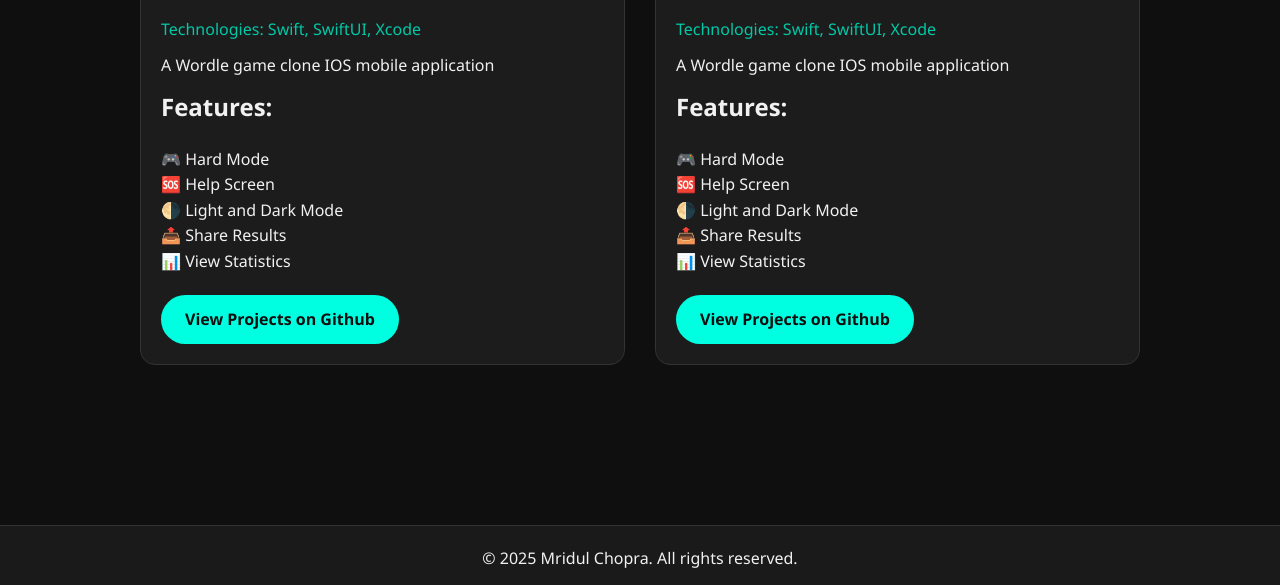
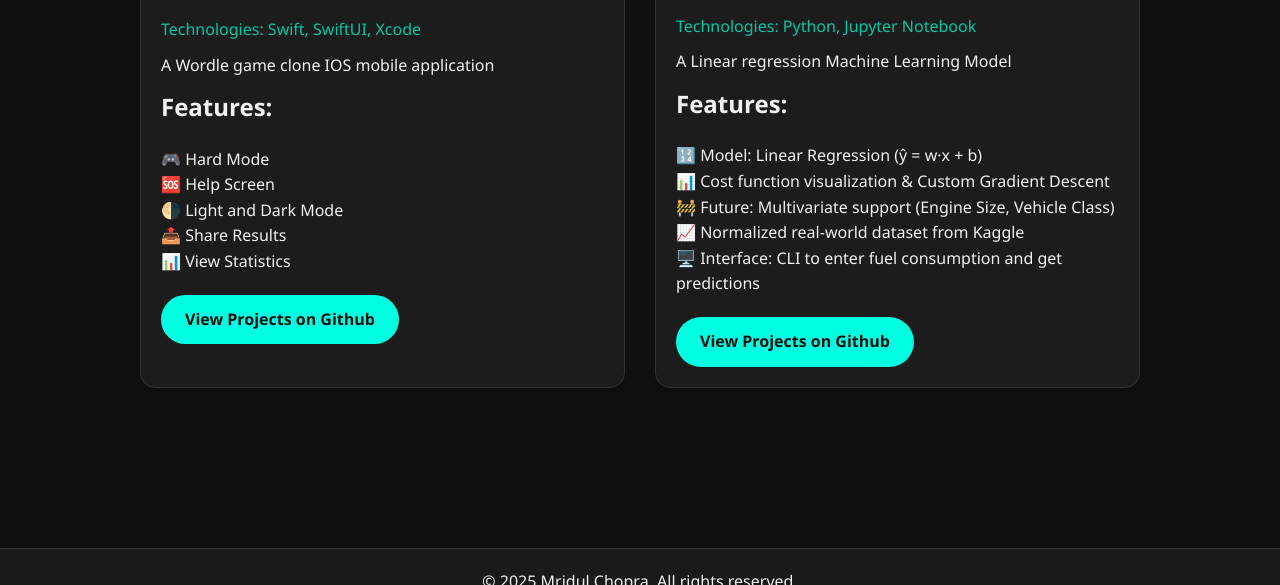
Before and after one commit to Mridul-Learing-Unisa/Folio, a plain HTML site: page index.html in a window 1280 px wide. Shown: the part 2076-2661 px from the top of the page. Drawn offline with Linux system fonts and the light colour scheme.

Commit message:
Updating Projects

```diff
--- a/index.html
+++ b/index.html
@@ -84,17 +84,17 @@
           <a target="_blank" href="https://github.com/Mridul-Learing-Unisa/Wordle-clone" class="btn">View Projects on Github</a>
         </div>
         <div class="project-card">
-          <img src="Resources/wordle-logo.png" alt="">
-          <h1 style=" font-size: 40px;">Wordle clone</h1>
+          <img style="border-radius: 40px; width:140px;" src="Resources/CO2-cover.jpg" alt="">
+          <h1 style=" font-size: 38px;">CO₂ Emission Predictor</h1>
 
-          <p class="tech-stack">Technologies: Swift, SwiftUI, Xcode</p>
-          <p>A Wordle game clone IOS mobile application <H2>Features:</H2></p>
-            <ul>🎮 Hard Mode </ul>
-            <ul> 🆘 Help Screen  </ul>
-            <ul> 🌗 Light and Dark Mode  </ul>
-            <ul> 📤 Share Results  </ul>
-            <ul> 📊 View Statistics</ul>
-          <a target="_blank" href="https://github.com/Mridul-Learing-Unisa/Wordle-clone" class="btn">View Projects on Github</a>
+          <p class="tech-stack">Technologies: Python, Jupyter Notebook </p>
+          <p>A Linear regression Machine Learning Model <H2>Features:</H2></p>
+              <ul>🔢 Model: Linear Regression (ŷ = w·x + b)</ul>
+              <ul>📊 Cost function visualization & Custom Gradient Descent</ul>
+              <ul>🚧 Future: Multivariate support (Engine Size, Vehicle Class)</ul>
+              <ul>📈 Normalized real-world dataset from Kaggle</ul>
+              <ul> 🖥️ Interface: CLI to enter fuel consumption and get predictions</ul>
+          <a target="_blank" href="https://github.com/Mridul-Learing-Unisa/CO2-Emission-Prediction" class="btn">View Projects on Github</a>
         </div>
 
       </div>
```
Also changed, not shown: Resources/CO2-cover.jpg (added).
